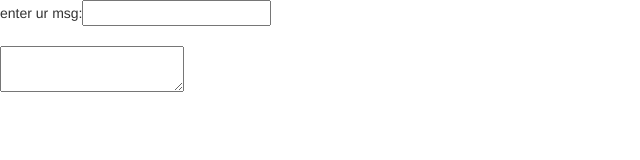
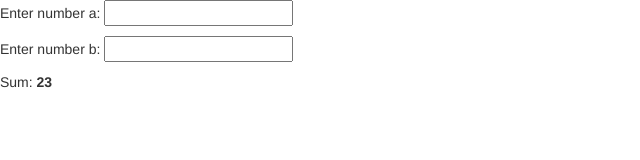
Before and after one commit to smrutinandi/jquerykeydown, a plain HTML site: page keydown.html in a window 1280 px wide. Shown: the whole page, without its empty margins (0-640 px from the left). Drawn offline with Linux system fonts and the light colour scheme.

Commit message:
Layout Changes

```diff
--- a/keydown.html
+++ b/keydown.html
@@ -14,7 +14,15 @@
 	</script>
 </head>
 <body>
-enter ur msg:<input type="text" id="t1"><br><br>
-<textarea id="t2"></textarea>
+    <p>
+        Enter number a: <input type="number" id="number1">
+    </p>
+    <p>
+        Enter number b: <input type="number" id="number2">
+    </p>
+
+    <p>
+        Sum: <label id="label_sum">23 </label>
+    </p>
 </body>
 </html>
```
